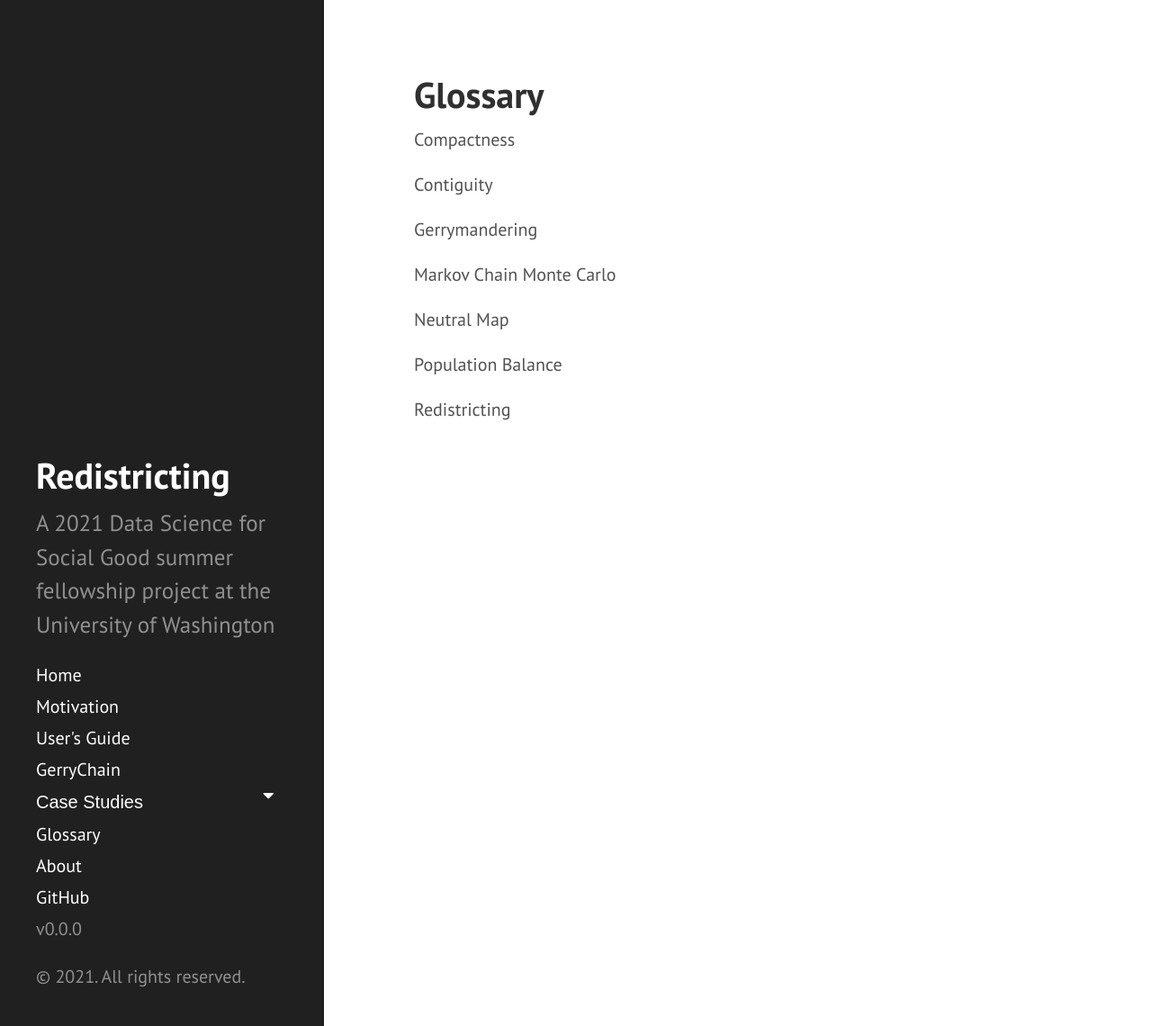
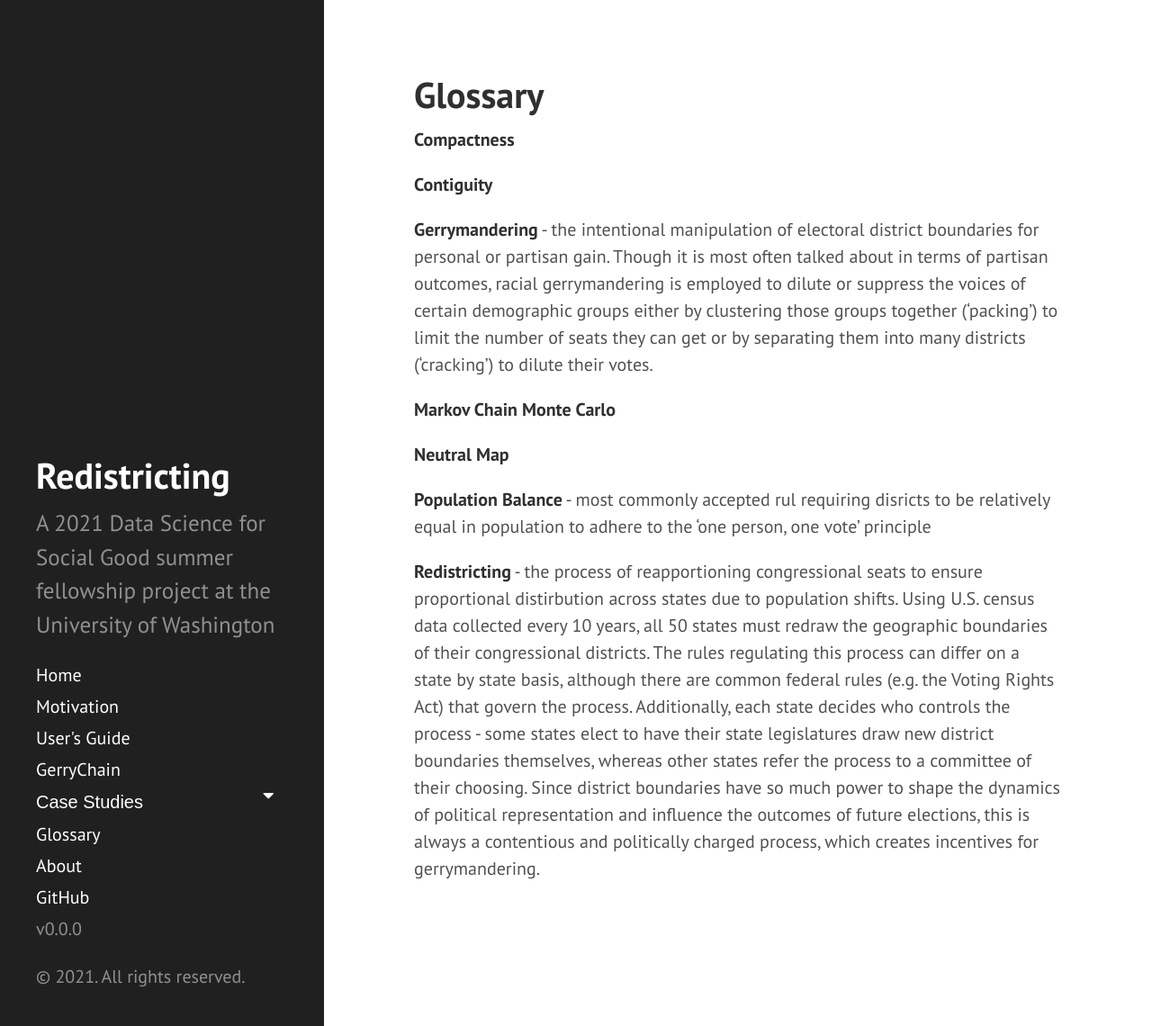
Before and after one commit to uwescience/DSSG2021-redistricting-website, a Jekyll site: the page built from glossary.md, in a window 1280 px wide and 1140 px high. Shown: the whole window at 90% size. Built offline with Jekyll 4.4.1, drawn with Linux system fonts in a browser that asks for light colours.

Commit message:
Update glossary.md

```diff
--- a/glossary.md
+++ b/glossary.md
@@ -3,16 +3,16 @@ layout: page
 title: Glossary
 ---
 
-Compactness
+**Compactness**
 
-Contiguity
+**Contiguity**
 
-Gerrymandering
+**Gerrymandering** - the intentional manipulation of electoral district boundaries for personal or partisan gain. Though it is most often talked about in terms of partisan outcomes, racial gerrymandering is employed to dilute or suppress the voices of certain demographic groups either by clustering those groups together ('packing') to limit the number of seats they can get or by separating them into many districts ('cracking') to dilute their votes.
 
-Markov Chain Monte Carlo
+**Markov Chain Monte Carlo**
 
-Neutral Map
+**Neutral Map**
 
-Population Balance
+**Population Balance** - most commonly accepted rul requiring disricts to be relatively equal in population to adhere to the 'one person, one vote' principle
 
-Redistricting
+**Redistricting** - the process of reapportioning congressional seats to ensure proportional distirbution across states due to population shifts. Using U.S. census data collected every 10 years, all 50 states must redraw the geographic boundaries of their congressional districts. The rules regulating this process can differ on a state by state basis, although there are common federal rules (e.g. the Voting Rights Act) that govern the process. Additionally, each state decides who controls the process - some states elect to have their state legislatures draw new district boundaries themselves, whereas other states refer the process to a committee of their choosing. Since district boundaries have so much power to shape the dynamics of political representation and influence the outcomes of future elections, this is always a contentious and politically charged process, which creates incentives for gerrymandering.
```
